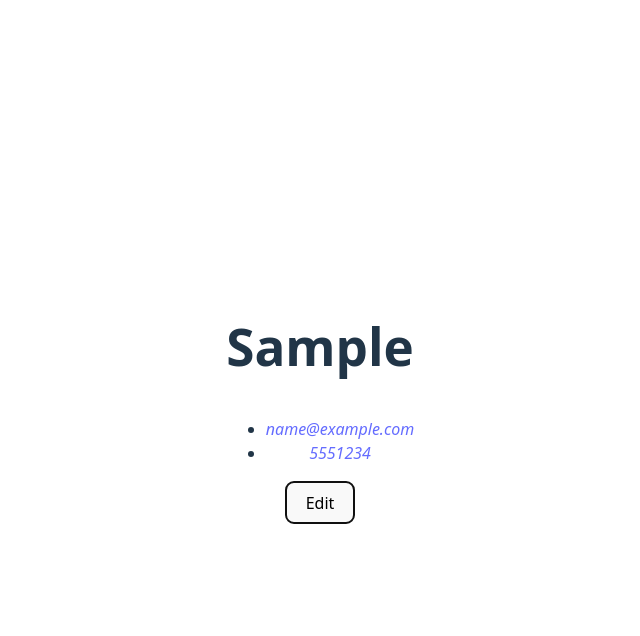
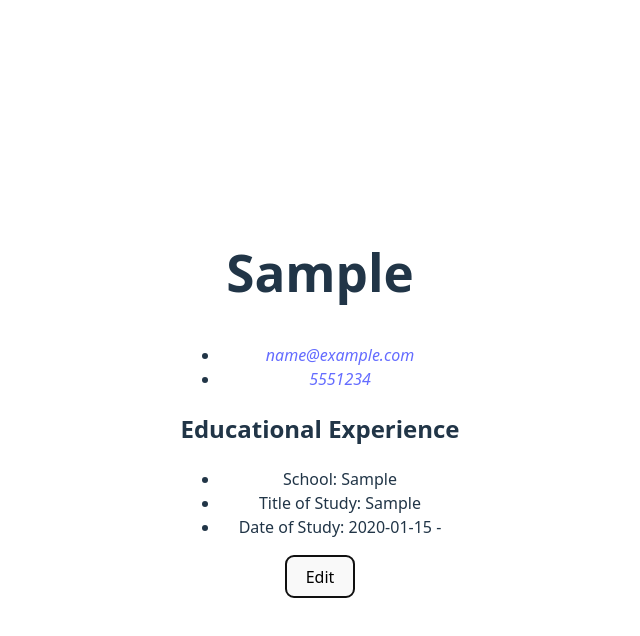
Before and after one commit to rip-the-slit/cv-application, a React (Vite) app: page / in a window 1280 px wide. Both pictures are taken after typing "Sample", "name@example.com", "5551234", "Sample", "Sample", "2020-01-15" into the empty fields and a click on the button "Submit". Shown: the top 636 px of the page, without its empty margins (320-960 px from the left). Built offline with nearby package versions, Linux system fonts and the light colour scheme.

Commit message:
create educational experience section in the Display component

```diff
--- a/src/components/Display.jsx
+++ b/src/components/Display.jsx
@@ -1,13 +1,29 @@
 export default function Display({ data }) {
-  return <main>
-    <section id="general-information">
+  return (
+    <main>
+      <section id="general-information">
         <h1>{data.name}</h1>
         <address>
-            <ul>
-                <li><a href={"mailto:" + data.email}>{data.email}</a></li>
-                <li><a href={"tel:" + data.phone}>{data.phone}</a></li>
-            </ul>
+          <ul>
+            <li>
+              <a href={"mailto:" + data.email}>{data.email}</a>
+            </li>
+            <li>
+              <a href={"tel:" + data.phone}>{data.phone}</a>
+            </li>
+          </ul>
         </address>
-    </section>
-  </ main>;
+      </section>
+      <section id="educational-experience">
+        <h2>Educational Experience</h2>
+        <ul>
+          <li>School: {data.school}</li>
+          <li>Title of Study: {data.studyTitle}</li>
+          <li>
+            Date of Study: {data.studyDate.from} - {data.studyDate.to}
+          </li>
+        </ul>
+      </section>
+    </main>
+  );
 }
```
